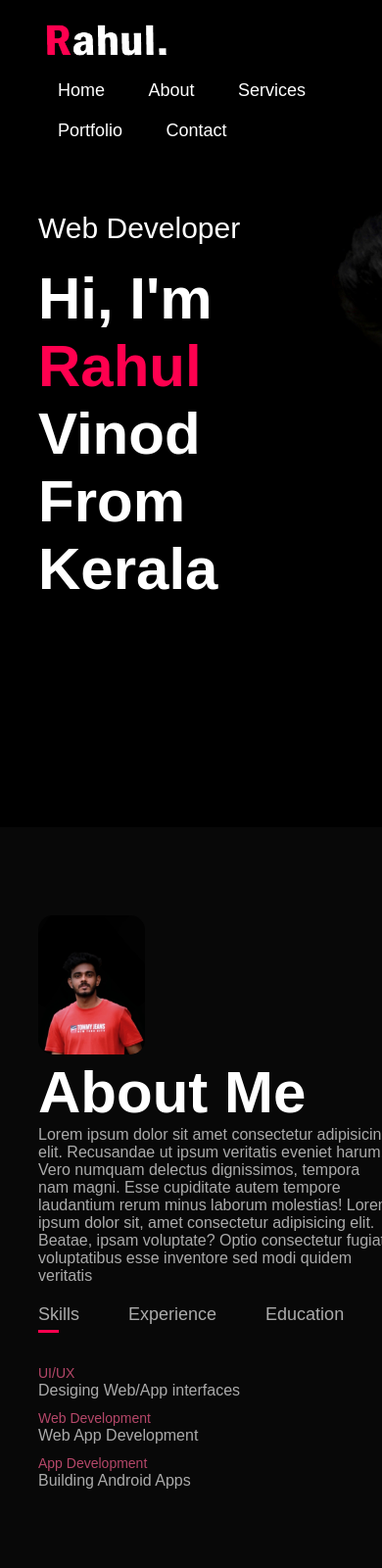
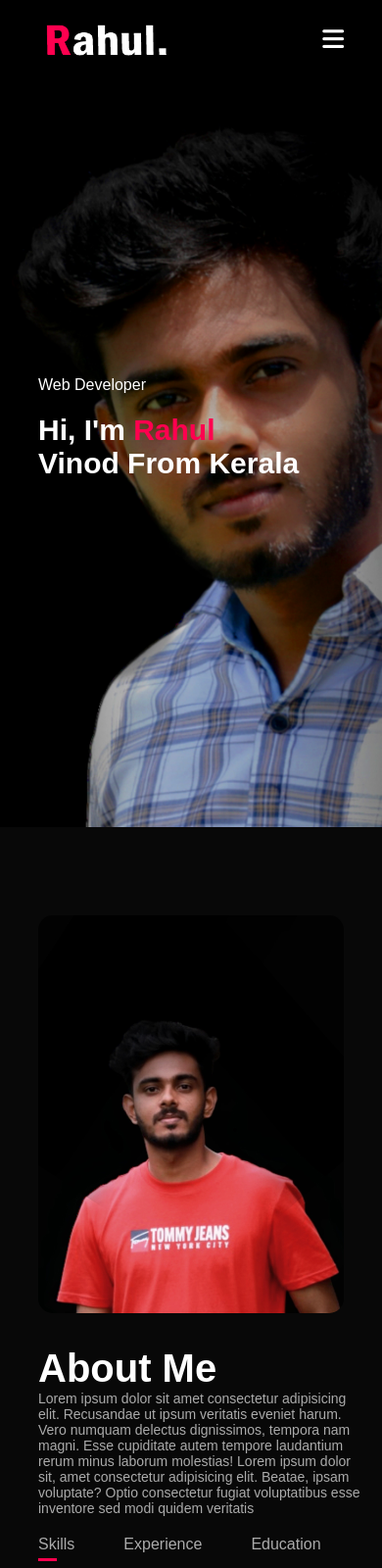
Before and after one commit to raahulvinod/Personal-portfolio, a plain HTML site: page index.html in a window 390 px wide. Shown: the top 1600 px of the page at 98% size. Drawn offline with Linux system fonts and the light colour scheme.

Commit message:
set mobile view and navigation menu

```diff
--- a/index.html
+++ b/index.html
@@ -13,13 +13,15 @@
         <div class="container">
             <nav>
                 <img src="images/Rahul logo.png" class="logo">
-                <ul>
+                <ul id="sidemenu">
                     <li><a href="#">Home</a></li>
                     <li><a href="#">About</a></li>
                     <li><a href="#">Services</a></li>
                     <li><a href="#">Portfolio</a></li>
                     <li><a href="#">Contact</a></li>
+                    <i class="fa-solid fa-xmark" onclick="closemenu()"></i>
                 </ul>
+                <i class="fa-solid fa-bars" onclick="openmenu()"></i>
             </nav>
             <div class="header-text">
                 <p>Web Developer</p>
@@ -191,5 +193,18 @@
     }
  </script>
 
+ <script>
+
+    var sidemenu = document.getElementById("sidemenu");
+
+    function openmenu(){
+        sidemenu.style.right = "0";
+    }
+    function closemenu(){
+        sidemenu.style.right = "-200px";
+    }
+
+ </script>
+
 </body>
 </html>
--- a/style.css
+++ b/style.css
@@ -307,3 +307,77 @@ form .btn2{
 .copyright i{
     color: #ff004f;
 }
+/* ---------------css for small screens------------- */
+nav .fa-bars{
+   display: none;
+}
+nav .fa-xmark{
+    display: none;
+ }
+
+
+
+
+@media only screen and (max-width:600px){
+    #header{
+        background-image: url(images/vertical.jpg);
+    }
+    .header-text{
+        margin-top: 100%;
+        font-size: 16px;
+    }
+    .header-text h1{
+        font-size: 30px;
+    }
+    nav .fa-bars{
+        display: block;
+        font-size: 25px;
+    }
+    nav .fa-xmark{
+        display: block;
+        font-size: 25px;
+    }
+    nav ul{
+        background: #ff004f;
+        position: fixed;
+        top: 0;
+        right: -200px;
+        width: 200px;
+        height: 100vh;
+        padding-top: 100px;
+        z-index: 2;
+        transition: right 0.5s;
+    }
+    nav ul li{
+        display: block;
+        margin: 25px;
+    }
+    nav ul .fa-xmark{
+        position: absolute;
+        top: 25px;
+        left: 25px;
+        cursor: pointer;
+    }
+    .sub-title{
+        font-size: 40px;
+    }
+    .about-col-1, .about-col-2{
+        flex-basis: 100%;
+    }
+    .about-col-1{
+        margin-bottom: 30px;
+    }
+    .about-col-2{
+        font-size: 14px;
+    }
+    .tab-links{
+        font-size: 16px;
+        margin-right: 50px;
+    }
+    .contact-left, .contact-right{
+        flex-basis: 100%;
+    }
+    .copyright{
+        font-size: 14px;
+    }
+}
```
